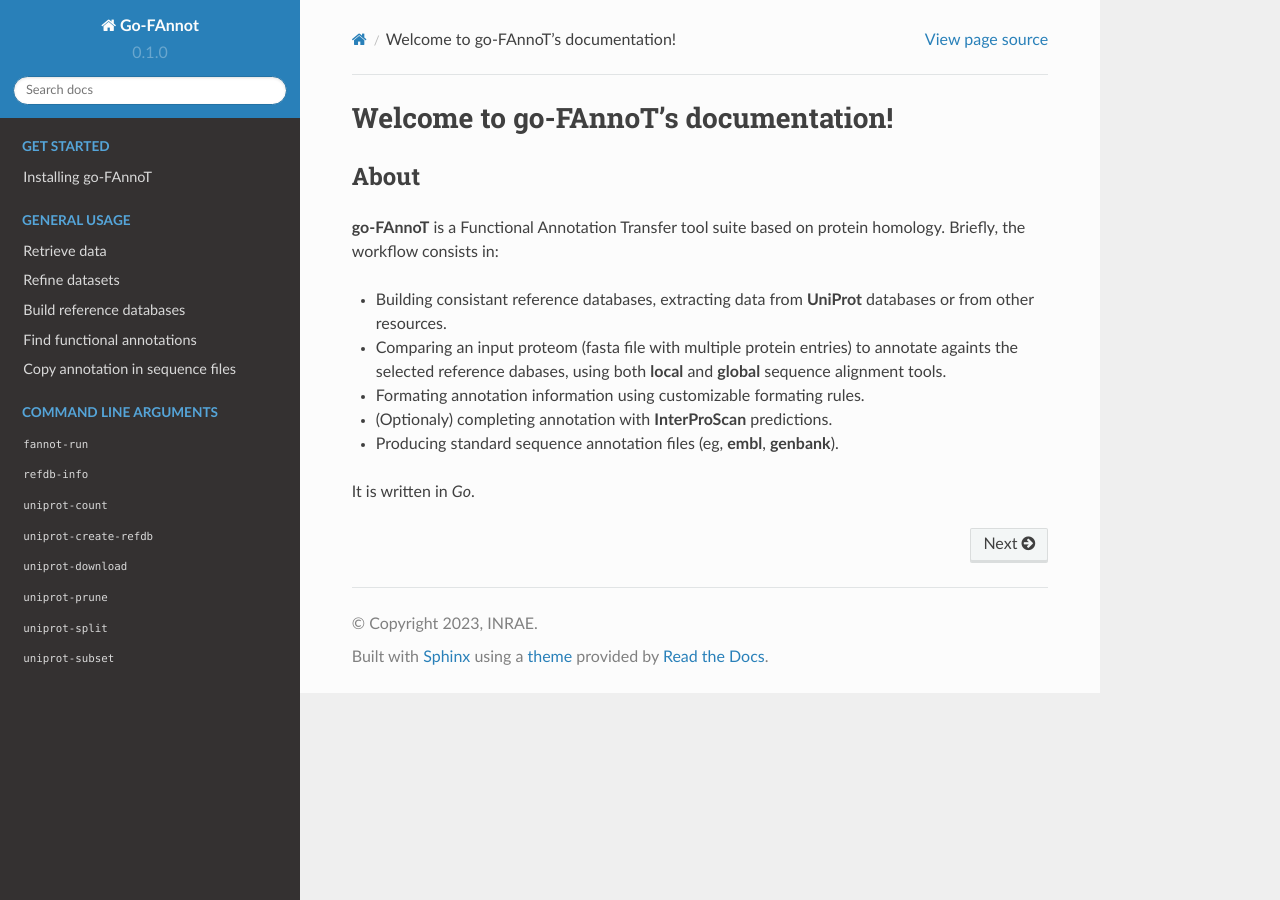
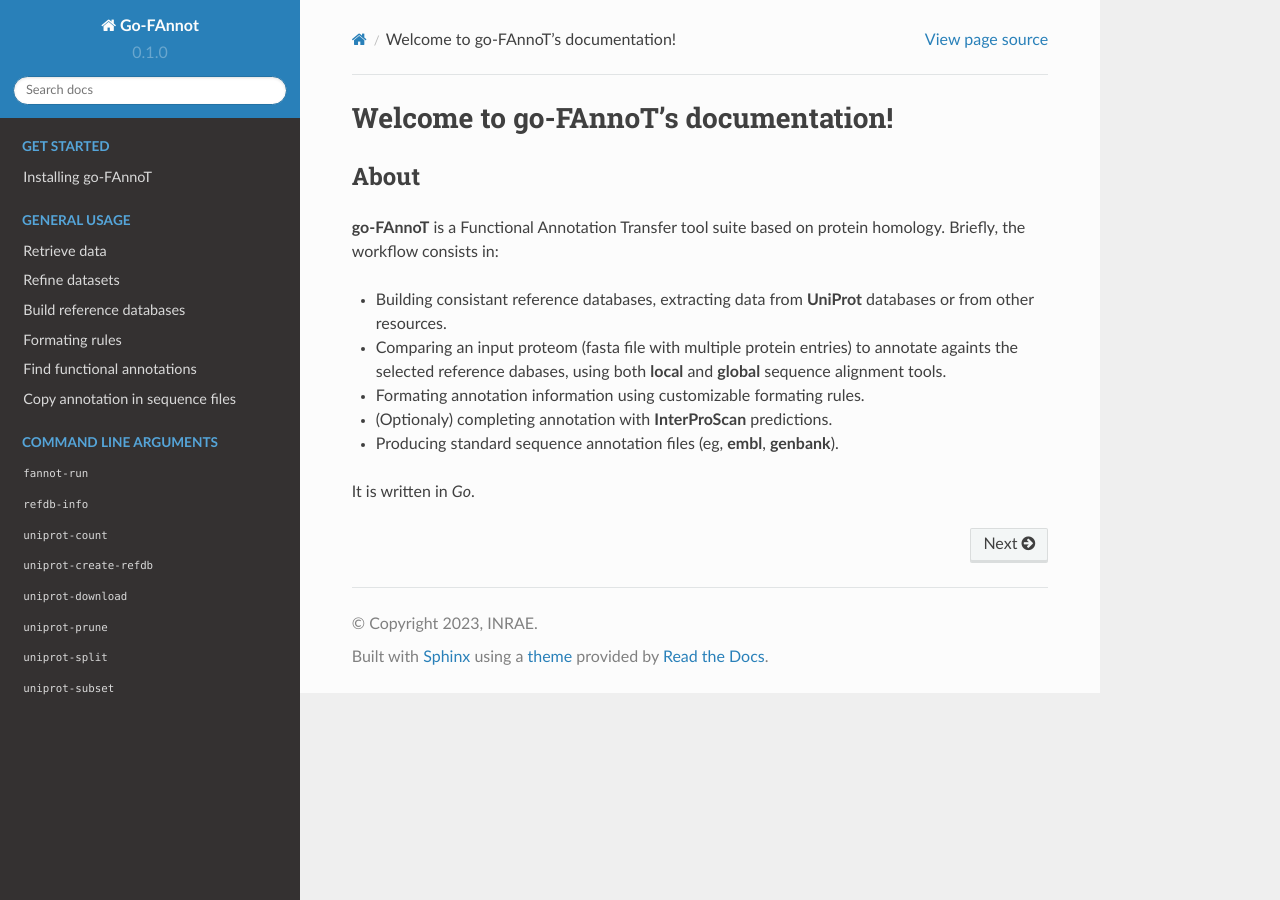
Before and after one commit to hdevillers/go-fannot-documentation, a Sphinx documentation site: the page built from docs/source/index.rst, in a window 1280 px wide. Built offline with Sphinx 7.4.7 and the Read the Docs theme 2.0.0, drawn with Linux system fonts in a browser that asks for light colours.

Commit message:
Add formating rules page.

```diff
--- a/docs/source/index.rst
+++ b/docs/source/index.rst
@@ -30,6 +30,7 @@
    ./usage/retrieve_data.rst
    ./usage/refine_data.rst
    ./usage/build_refdb.rst
+   ./usage/formating_rules.rst
    ./usage/run_fannot.rst
    ./usage/copy_annot.rst
 
--- /dev/null
+++ b/docs/source/usage/formating_rules.rst
@@ -0,0 +1,4 @@
+Formating rules
+###############
+
+Blabla
```
